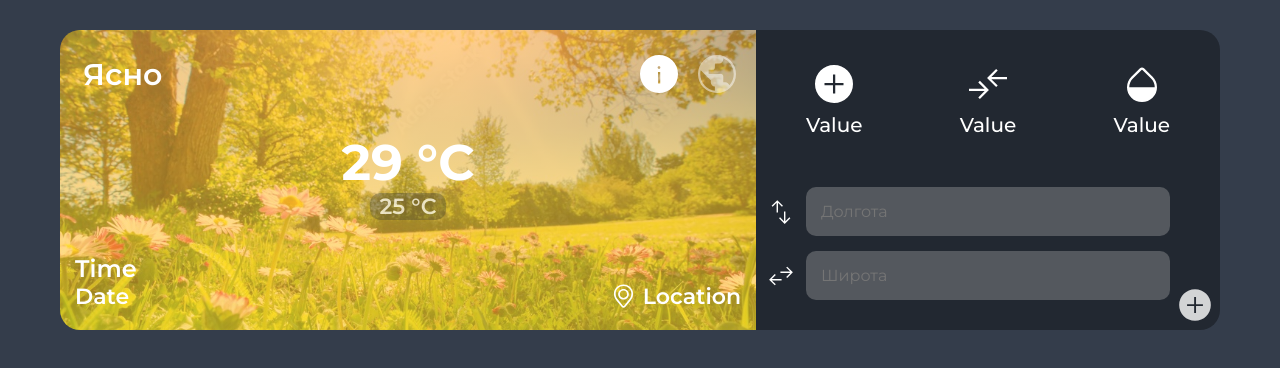
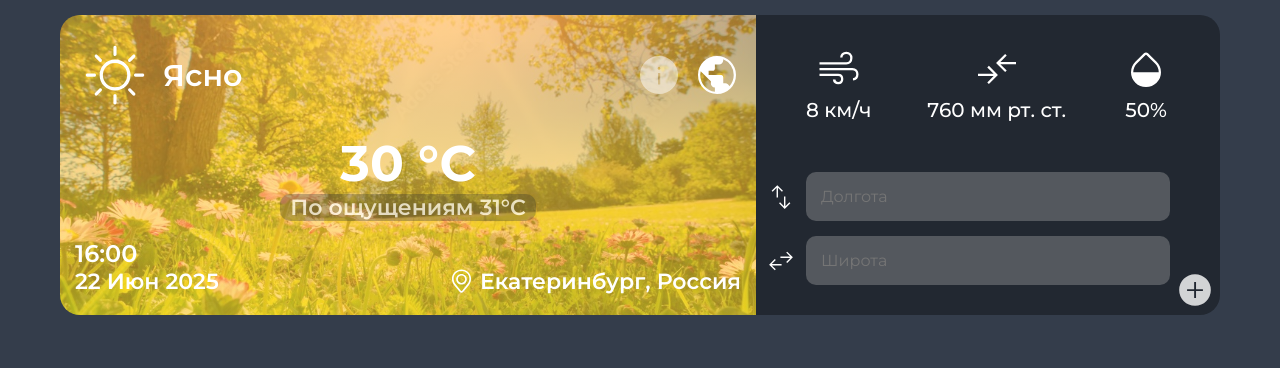
Before and after one commit to Armontex/weather-app, a plain HTML site: page index.html in a window 1280 px wide. Both pictures are taken after a click on the button 717 px from the left and 74 px from the top of the page. Drawn offline with Linux system fonts and the light colour scheme.

Commit message:
Added event listeners for action-btns and input-forms

```diff
--- /dev/null
+++ b/sass/_root.scss
@@ -0,0 +1,6 @@
+
+#root {
+    display: flex;
+    flex-direction: column;
+    gap: 15px;
+}
--- /dev/null
+++ b/sass/components/_action-btn.scss
@@ -0,0 +1,7 @@
+.action-btn {
+  opacity: 0.5;
+
+  &.active {
+    opacity: 1;
+  }
+}
--- /dev/null
+++ b/sass/components/_input-coords.scss
@@ -0,0 +1,5 @@
+.coord-input__field {
+    &.error {
+        color: red;
+    }
+}
--- a/sass/components/_weather.scss
+++ b/sass/components/_weather.scss
@@ -9,11 +9,18 @@
   height: 300px;
   border-radius: 20px 0 0 20px;
   padding: 20px 15px;
-  background:
-    linear-gradient(180deg, rgba(255, 179, 71, 60%), rgba(255, 204, 51, 60%)),
-    url("../../assets/media/images/sunny.jpg");
-  background-size: cover;
-  background-position: center;
+  background: #9d9d9d;
+
+  &--sunny {
+    background: linear-gradient(
+        180deg,
+        rgba(255, 179, 71, 60%),
+        rgba(255, 204, 51, 60%)
+      ),
+      url("../../assets/media/images/sunny.jpg");
+    background-size: cover;
+    background-position: center;
+  }
 }
 
 .weather-main__header {
@@ -38,11 +45,6 @@
   gap: 10px;
 }
 
-.action-btn {
-  &--map {
-    opacity: 50%;
-  }
-}
 
 
 .weather-main__temperature {
@@ -148,7 +150,7 @@
 
 .coord-input__field {
   width: 100%;
-  background-color: #54585E;
+  background-color: #54585e;
   padding: 15px;
   border-radius: 10px;
   font-size: 16px;
--- a/sass/layouts/_container.scss
+++ b/sass/layouts/_container.scss
@@ -1,6 +1,6 @@
 .container {
     margin: 0 auto;
-    margin-top: 30px;
+    margin-top: 15px;
     padding: 0 60px;
 
     font-size: 20px;
--- /dev/null
+++ b/src/js/components/action-btn.js
@@ -0,0 +1,18 @@
+import { hasClass, addClass, removeClass } from "../utils/dom.js";
+
+export function initBtnActions() {
+  document.addEventListener("click", (e) => {
+    const btn = e.target.closest(".action-btn");
+    if (!btn || hasClass(btn, "active")) return;
+
+    const wrapper = btn.closest(".weather-actions");
+
+    const infoBtn = wrapper.querySelector(".action-btn--info");
+    const mapBtn = wrapper.querySelector(".action-btn--map");
+
+    removeClass(infoBtn, "active");
+    removeClass(mapBtn, "active");
+
+    addClass(btn, "active");
+  });
+}
--- /dev/null
+++ b/src/js/components/input-coords.js
@@ -0,0 +1,23 @@
+import { addClass, hasClass, removeClass } from "../utils/dom.js";
+import { inputValidation } from "../validation/input-coords-validation.js";
+
+export function initInputCoords() {
+  document.addEventListener("input", (e) => {
+    const input = e.target.closest(".coord-input__field");
+    if (!input) return;
+
+    let value = input.value;
+    const type = hasClass(input, "coord-input__field--lon") ? "lon" : "lat";
+
+    if (!inputValidation(value, type)) {
+      addClass(input, "error");
+      return;
+    }
+
+    if (hasClass(input, "error")) removeClass(input, "error");
+
+    value = parseFloat(value);
+
+    // TODO: setTimeout 3s на поиск
+  });
+}
--- a/src/js/components/weather.js
+++ b/src/js/components/weather.js
@@ -1,7 +1,7 @@
-import { loadTemplate } from '../utils/loadTemplate.js';
+import { loadTemplate } from "../utils/load-template.js";
 
 async function initWeatherTemplate() {
-  return await loadTemplate('/templates/weather.html');
+  return await loadTemplate("/templates/weather.html");
 }
 
 export async function createWeatherCard(data) {
@@ -9,9 +9,24 @@ export async function createWeatherCard(data) {
 
   const card = template.content.cloneNode(true);
 
-  card.querySelector('.weather-status__label').textContent = data.status;
-  card.querySelector('.temp-current').textContent = data.temp;
-  card.querySelector('.temp-feels').textContent = data.feels;
+  card.querySelector(".weather-main").classList.add(`weather-main--${data.bg_status}`);
+
+  card.querySelector(".weather-status__icon").src = data.status_icon;
+  card.querySelector(".weather-status__label").textContent = data.status;
+
+  card.querySelector(".temp-current").textContent = data.temp_current;
+  card.querySelector(".temp-feels").textContent = data.temp_feels;
+
+  card.querySelector(".datetime__time").textContent = data.time;
+  card.querySelector(".datetime__date").textContent = data.date;
+  card.querySelector(".location__name").textContent = data.location;
+
+  let airDetails = card.querySelector(".details-card--air");
+  let pressureDetails = card.querySelector(".details-card--pressure");
+  let humidityDetails = card.querySelector(".details-card--humidity");
+  airDetails.querySelector(".details-card__value").textContent = data.air_value;
+  pressureDetails.querySelector(".details-card__value").textContent = data.pressure_value;
+  humidityDetails.querySelector(".details-card__value").textContent = data.humidity_value;
 
   return card;
 }
--- a/src/js/main.js
+++ b/src/js/main.js
@@ -1,13 +1,28 @@
+import { initBtnActions } from "./components/action-btn.js";
+import { initInputCoords } from "./components/input-coords.js";
 import { createWeatherCard } from "./components/weather.js";
 
 async function main() {
   const card = await createWeatherCard({
+    bg_status: "sunny",
+    status_icon: "/assets/media/icons/CLEARday.svg",
     status: "Ясно",
-    temp: "29 °C",
-    feels: "25 °C",
+    temp_current: "30 °C",
+    temp_feels: "По ощущениям 31°C",
+    time: "16:00",
+    date: "22 Июн 2025",
+    location: "Екатеринбург, Россия",
+    air_value: "8 км/ч",
+    pressure_value: "760 мм рт. ст.",
+    humidity_value: "50%",
   });
 
   document.querySelector("#root").appendChild(card);
 }
 
 main();
+
+document.addEventListener("DOMContentLoaded", () => {
+  initBtnActions();
+  initInputCoords();
+});
--- a/src/js/utils/dom.js
+++ b/src/js/utils/dom.js
@@ -0,0 +1,4 @@
+export const toggleClass = (el, cls) => el.classList.toggle(cls);
+export const addClass = (el, cls) => el.classList.add(cls);
+export const removeClass = (el, cls) => el.classList.remove(cls);
+export const hasClass = (el, cls) => el.classList.contains(cls);
--- /dev/null
+++ b/src/js/validation/input-coords-validation.js
@@ -0,0 +1,10 @@
+export function inputValidation(value, type) {
+  const normalized = String(value).replace(",", ".");
+  if (!isNaN(parseFloat(normalized)) && isFinite(normalized)) {
+    const number = parseFloat(normalized);
+    if (type === "lat") return number >= -90 && number <= 90;
+    else if (type === "lon") return number >= -180 && number <= 180;
+    console.error(`Неизвестный тип ${type}`);
+  }
+  return false;
+}
--- a/templates/weather.html
+++ b/templates/weather.html
@@ -12,7 +12,7 @@
         </div>
 
         <div class="weather-actions">
-          <button class="action-btn action-btn--info">
+          <button class="action-btn action-btn--info active">
             <img
               src="assets/media/icons/info.svg"
               alt=""
@@ -53,16 +53,16 @@
 
     <div class="weather-details">
       <div class="details-cards">
-        <div class="details-card">
+        <div class="details-card details-card--air">
           <img
-            src="assets/media/icons/add.svg"
+            src="assets/media/icons/air.svg"
             alt=""
             class="details-card__icon"
           />
           <span class="details-card__value">Value</span> <!-- 5 км/ч -->
         </div>
 
-        <div class="details-card">
+        <div class="details-card details-card--pressure">
           <img
             src="assets/media/icons/compare_arrows.svg"
             alt=""
@@ -71,7 +71,7 @@
           <span class="details-card__value">Value</span> <!-- 741 мм рт. ст. -->
         </div>
 
-        <div class="details-card">
+        <div class="details-card details-card--humidity">
           <img
             src="assets/media/icons/humidity.svg"
             alt=""
@@ -88,7 +88,7 @@
             alt=""
             class="coord-input__icon"
           />
-          <input type="text" placeholder="Долгота" class="coord-input__field" />
+          <input type="text" placeholder="Долгота" class="coord-input__field coord-input__field--lon" />
         </div>
 
         <div class="coord-input">
@@ -97,7 +97,7 @@
             alt=""
             class="coord-input__icon"
           />
-          <input type="text" placeholder="Широта" class="coord-input__field" />
+          <input type="text" placeholder="Широта" class="coord-input__field coord-input__field--lat" />
         </div>
       </div>
 
```
Also changed, not shown: sass/main.scss (+6 -2 lines), assets/styles/main.css, sass/sections/_weather.scss (deleted), src/js/utils/load-template.js (renamed from src/js/utils/loadTemplate.js), 1 other file.
